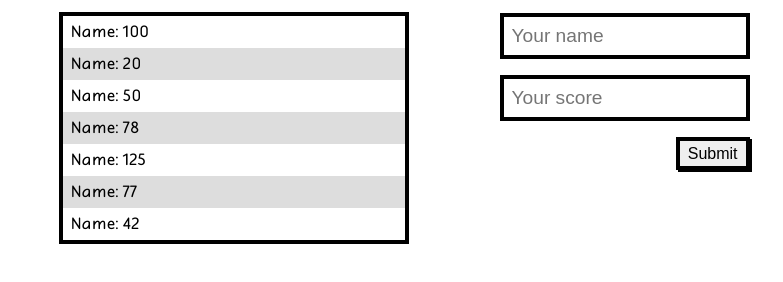
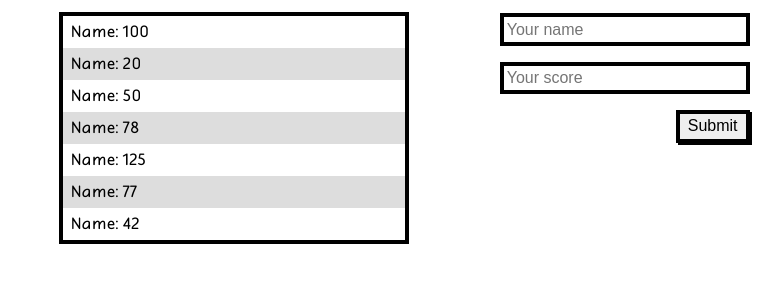
Before and after one commit to fmanimashaun/leaderboard, a website built with webpack: page src/index.html in a window 1280 px wide. Shown: the part 132-414 px from the top of the page, without its empty margins (236-1019 px from the left). Built offline with nearby package versions, Linux system fonts and the light colour scheme.

Commit message:
Update placeholder styling

```diff
--- a/src/scss/styles.scss
+++ b/src/scss/styles.scss
@@ -91,9 +91,23 @@
     & input {
       box-sizing: border-box;
       width: 100%;
-      padding: 0.5rem;
-      font-size: 1.2rem;
+      padding: 0.2rem;
+      font-size: 1rem;
       border: 4px solid #000;
+
+      &::-webkit-input-placeholder {
+        /* Edge */
+        opacity: 1;
+      }
+
+      &:-ms-input-placeholder {
+        /* Internet Explorer 10-11 */
+        opacity: 1;
+      }
+
+      &::placeholder {
+        opacity: 1;
+      }
     }
   }
 
```
Also changed, not shown: dist/css/main.css.
